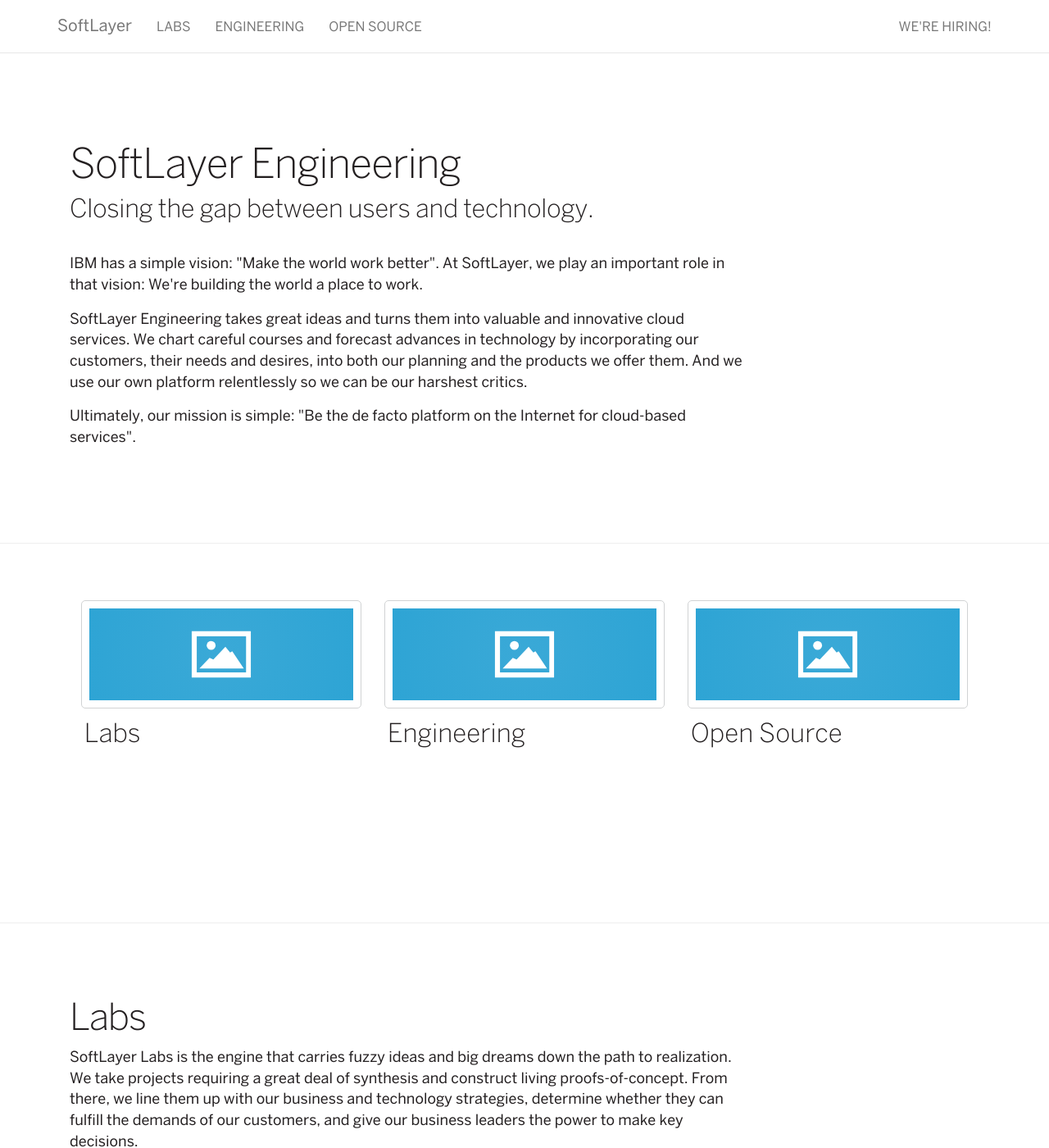
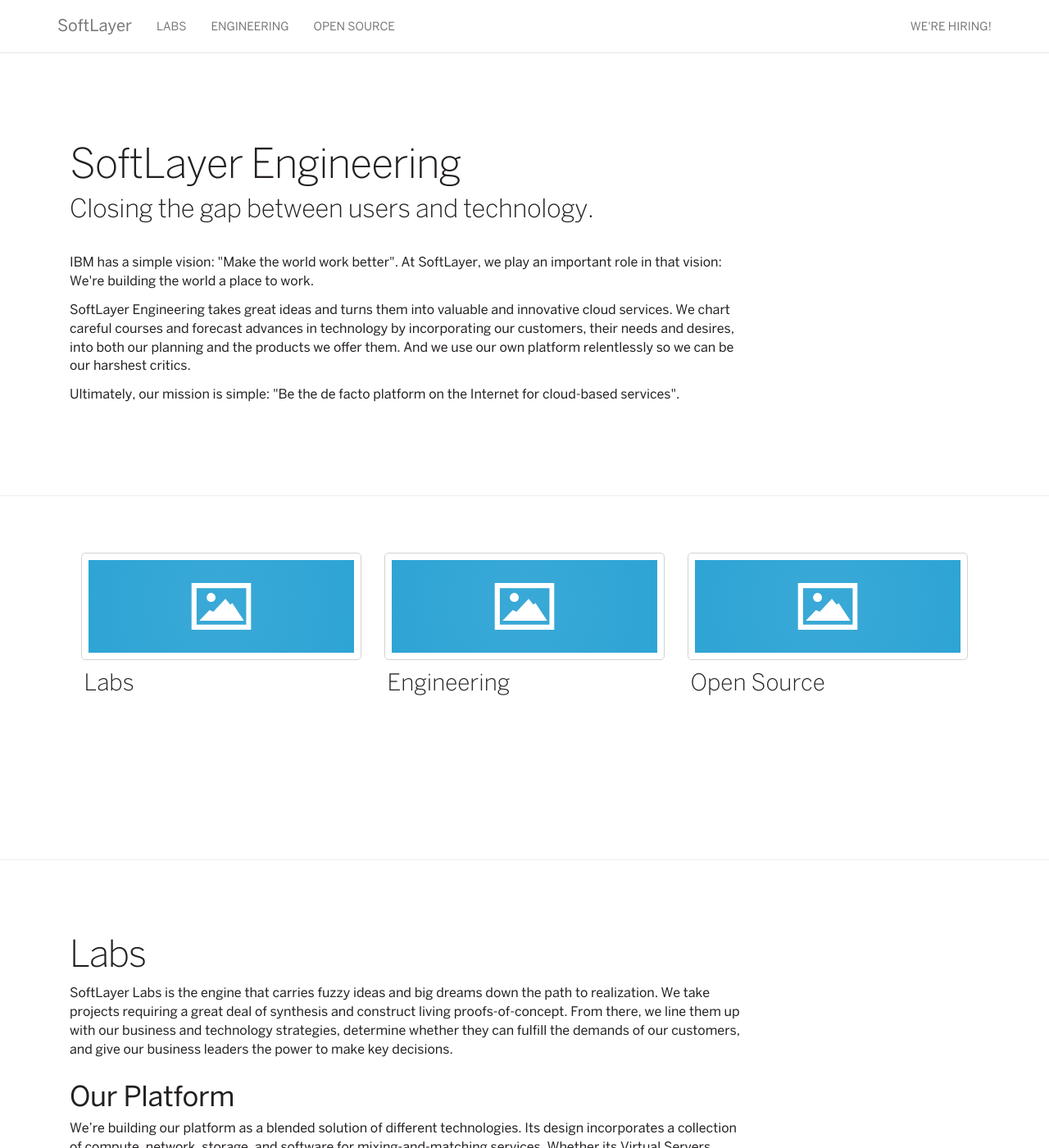
Before and after one commit to caleorourke/blue, a Jekyll site: the page built from index.html, in a window 1280 px wide and 1400 px high. Shown: the whole window at 82% size. Built offline with Jekyll 4.4.1, drawn with Linux system fonts in a browser that asks for light colours.

Commit message:
update stylesheet

```diff
--- a/assets/css/main.css
+++ b/assets/css/main.css
@@ -24,18 +24,18 @@
 
 body {
   width: 100%;
-  font-size: 18px;
+  font-size: 16px;
   color: #231f20;
   font-family: "Benton Sans", "Helvetica Neue", Helvetica, Arial, sans-serif;
 }
 
 p {
-  margin-bottom: 16px;
+  margin-bottom: 12px;
 }
 
 ol,
 ul {
-  margin-bottom: 20px;
+  margin-bottom: 15px;
 }
 
 h1 {
@@ -52,11 +52,11 @@
 }
 
 a {
-  color: #4087c4;
+  color: #2787c2;
 }
 
 a:hover, a:focus, a:active {
-  color: #4087c4;
+  color: #2787c2;
   text-decoration: underline;
 }
 
@@ -89,7 +89,7 @@
 
   .navbar-nav > li > a {
     line-height: 34px;
-    font-size: 16px;
+    font-size: 14px;
     text-transform: uppercase;
   }
 }
```
